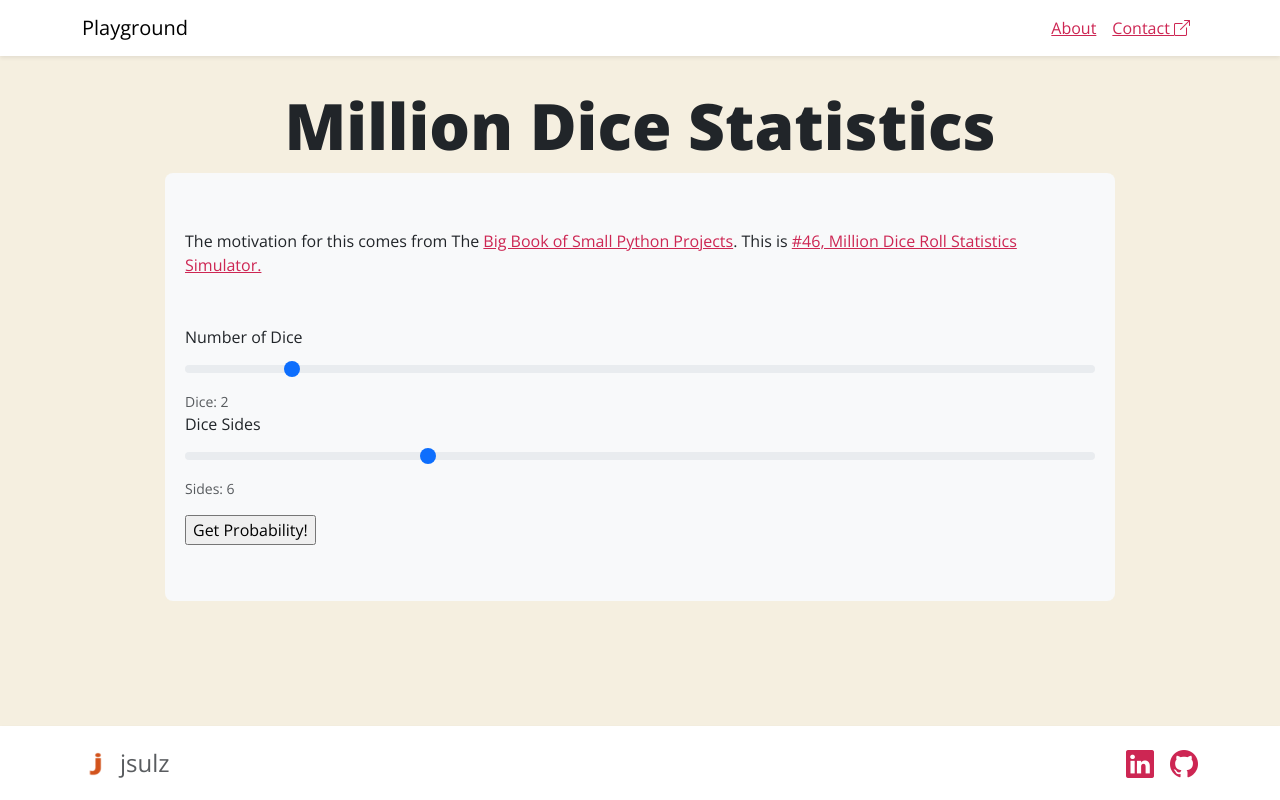
After one commit to jsulz/playground, a Flask app: page /million-dice-statistics in a window 1280 px wide. The commit adds this page. Run offline with Flask 3, Linux system fonts and the light colour scheme.

Commit message:
starting to work on dice roll sim

```diff
--- a/playground/app.py
+++ b/playground/app.py
@@ -2,6 +2,7 @@ from flask import Flask, render_template
 from . import playground
 from . import birthday_paradox
 from . import factor_finder
+from . import dice_roll_simulator
 
 
 def create_app(test_config=None):
@@ -11,6 +12,7 @@ def create_app(test_config=None):
     app.register_blueprint(playground.play)
     app.register_blueprint(birthday_paradox.bp)
     app.register_blueprint(factor_finder.ff)
+    app.register_blueprint(dice_roll_simulator.drs)
 
     app.register_error_handler(404, page_not_found)
 
--- /dev/null
+++ b/playground/dice_roll_simulator.py
@@ -0,0 +1,8 @@
+from flask import render_template, Blueprint
+
+drs = Blueprint("dice_roll_simulator", __name__, template_folder="templates")
+
+
+@drs.route("/million-dice-statistics", methods=["GET", "POST"])
+def simulate():
+    return render_template("bbospp/dice_roll_simulator.html.jinja")
--- a/playground/static/js/utils.js
+++ b/playground/static/js/utils.js
@@ -30,6 +30,22 @@
         })
     }
 
+    const diceCount = document.getElementById('dicecount')
+    const diceCountLabel = document.getElementById('dicecountBlock')
+    if(diceCount) {
+        diceCountLabel.textContent = "Dice: " + diceCount.value
+        diceCount.addEventListener('input', (event) => {
+            diceCountLabel.textContent = "Dice: " + event.target.value
+        })
+    }
 
-  console.log('hello world')
+    const diceSides = document.getElementById('dicesides')
+    const diceSidesLabel = document.getElementById('dicesideBlock')
+    if(diceSides) {
+        diceSidesLabel.textContent = "Sides: " + diceSides.value
+        diceSides.addEventListener('input', (event) => {
+            diceSidesLabel.textContent = "Sides: " + event.target.value
+        })
+    }
+
 })()
--- /dev/null
+++ b/playground/templates/bbospp/dice_roll_simulator.html.jinja
@@ -0,0 +1,45 @@
+{% extends "base.html.jinja" %}
+
+{% block title%}| Million Dice Statistics {% endblock %}
+{% block header%}Million Dice Statistics{% endblock %}
+
+{% block content%}
+<div class="row justify-content-center">
+    <div class="p-2 mb-4 bg-body-tertiary rounded-3 col-10">
+        <div class="container-fluid py-5">
+            <div class="col-md-12">
+                <p>The motivation for this comes from The <a
+                        href="https://nostarch.com/big-book-small-python-projects">Big Book of Small Python
+                        Projects</a>. This is <a href="https://inventwithpython.com/bigbookpython/project46.html">#46,
+                        Million Dice Roll Statistics Simulator.</a></p>
+                <div class="row mt-5">
+                    <form action="/million-dice-statistics" method="POST">
+                        <div class="mb-3 col-md-12">
+                            <label for="dicecount" class="form-label">Number of Dice</label>
+                            <input type="range" class="form-range" value="2" min="1" max="10" step="1" id="dicecount"
+                                aria-describedby="dicecountBlock">
+                            <div id="dicecountBlock" class="form-text">Current number:</div>
+                            <label for="dicesides" class="form-label">Dice Sides</label>
+                            <input type="range" class="form-range" value="6" min="1" max="20" step="1" id="dicesides"
+                                aria-describedby="dicesideBlock">
+                            <div id="dicesideBlock" class="form-text">Current number:</div>
+                        </div>
+                        <input type="submit" value="Get Probability!">
+                    </form>
+                </div>
+                {% if results %}
+                <div class="mb-5 mt-5">
+                    {% if results.error %}
+                    <p>Sorry, the value you entered <mark>was not a number</mark>! Please try again.</p>
+                    {% else %}
+                    <p>Success!</p>
+                    <img class="img-fluid" src='{{ results.chart_src }}' />
+                    {% endif %}
+                </div>
+                {% endif %}
+            </div>
+        </div>
+    </div>
+</div>
+</div>
+{% endblock%}
```
Also changed, not shown: playground/templates/pages/home.html.jinja (+13 -0 lines).
